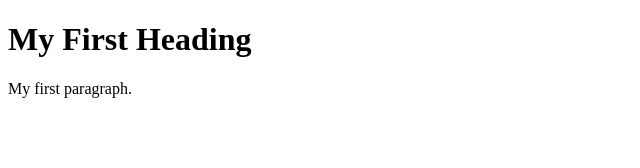
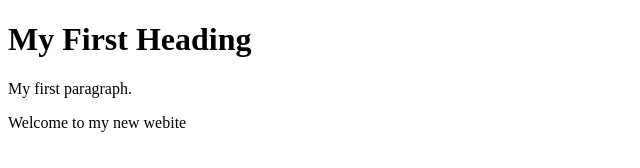
Before and after one commit to thinktv10/thinktv10.github.io, a plain HTML site: page index.html in a window 1280 px wide. Shown: the whole page, without its empty margins (0-640 px from the left). Drawn offline with Linux system fonts and the light colour scheme.

Commit message:
V.3
More text

```diff
--- a/index.html
+++ b/index.html
@@ -4,6 +4,7 @@
 
 <h1>My First Heading</h1>
 <p>My first paragraph.</p>
+<p>Welcome to my new webite</p>
 
 </body>
 </html>
```
